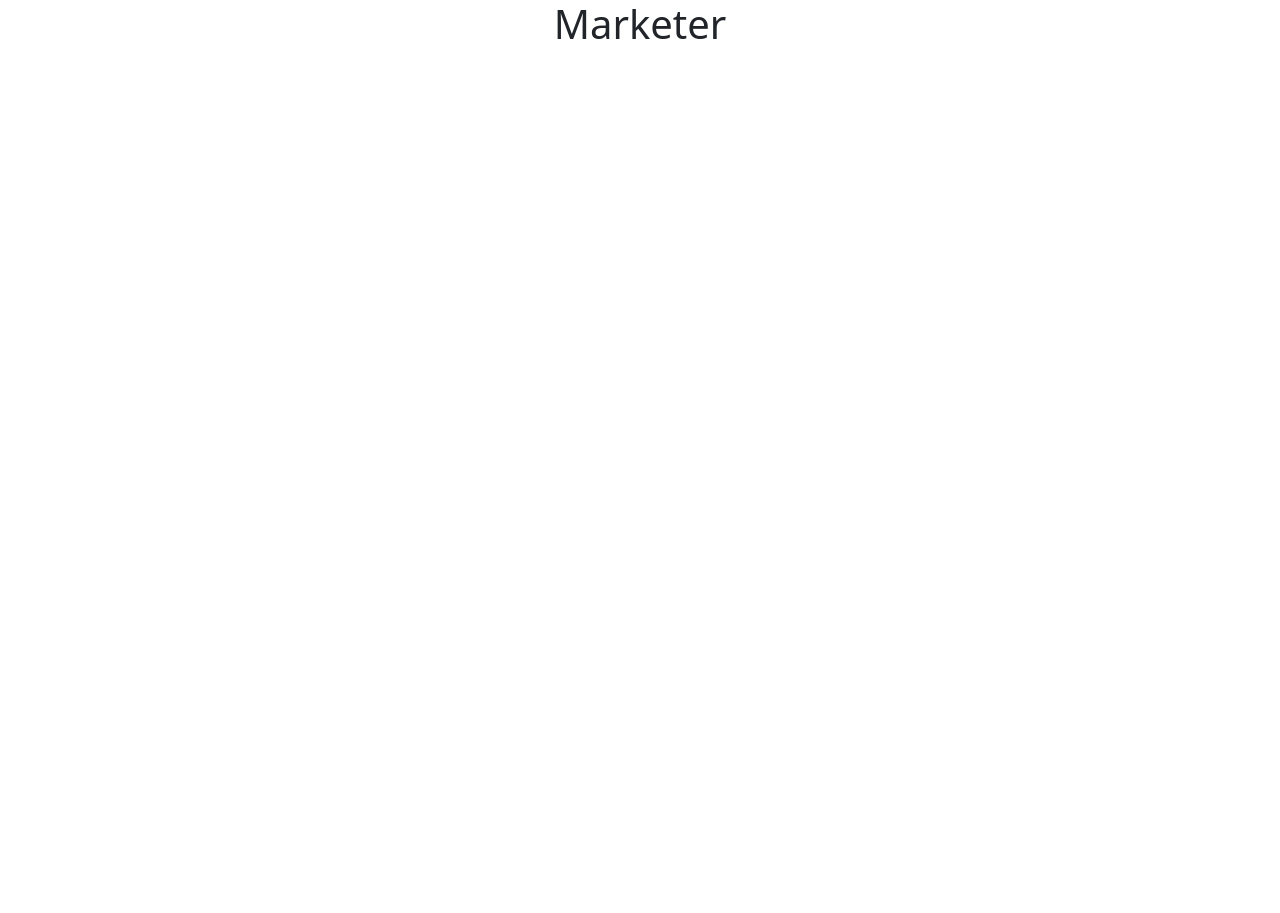
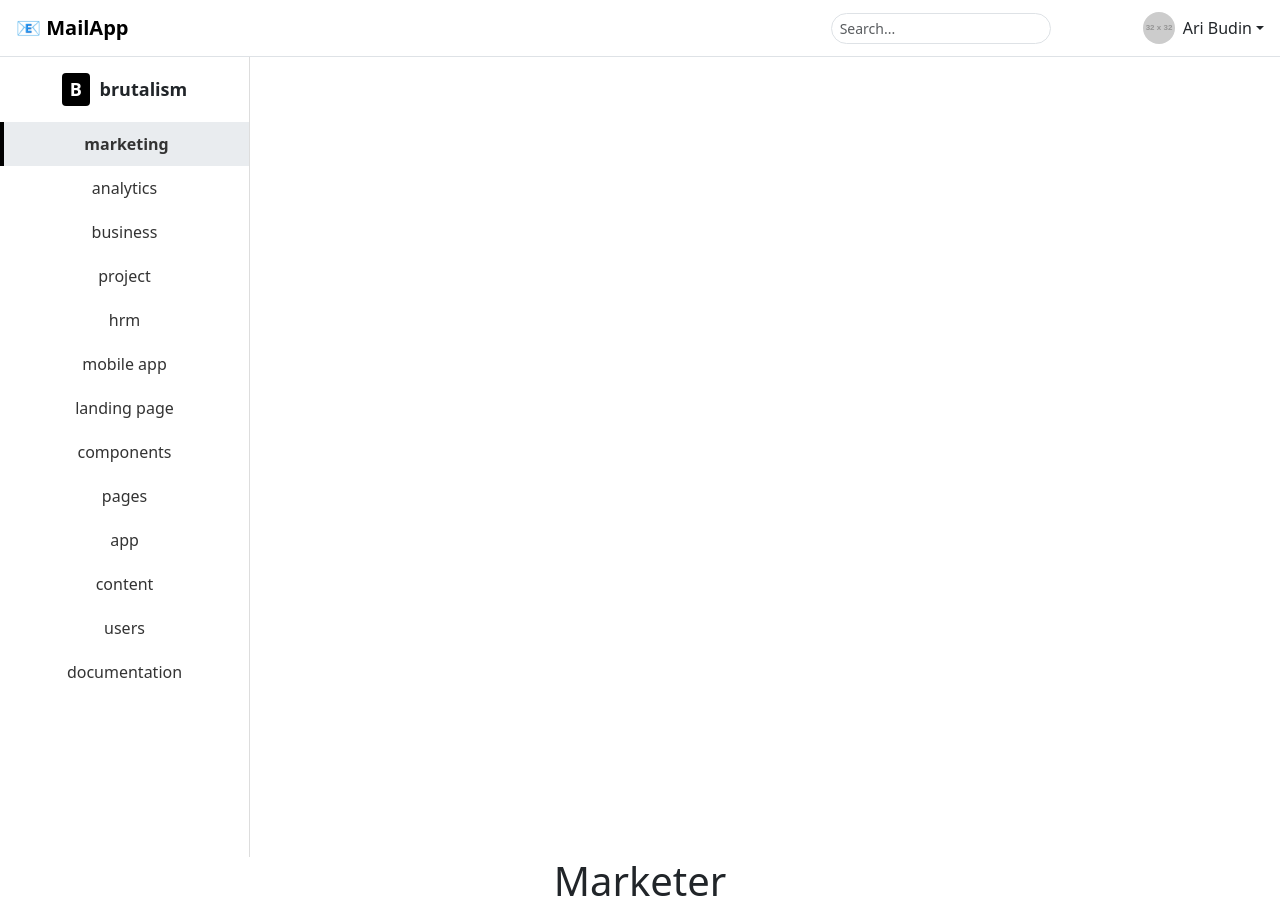
Before and after one commit to mckent05/Habari_EmailDashboard, a React (Create React App) app: page / in a window 1280 px wide. Before the commit the page ends 800 px from the top, so only its background shows below. Built offline with nearby package versions, Linux system fonts and the light colour scheme; sample sign-in values are in the browser's storage.

Commit message:
added sidenav

```diff
--- a/package.json
+++ b/package.json
@@ -9,7 +9,8 @@
     "@testing-library/react": "^16.3.0",
     "@testing-library/user-event": "^13.5.0",
     "axios": "^1.12.2",
-    "bootstrap": "^5.3.7",
+    "bootstrap": "^5.3.8",
+    "bootstrap-icons": "^1.13.1",
     "cra-template": "1.3.0",
     "react": "^19.1.1",
     "react-dom": "^19.1.1",
--- a/src/AppLayout.js
+++ b/src/AppLayout.js
@@ -1,6 +1,7 @@
 import React from 'react'
 import { useSelector } from 'react-redux';
 import { Navigate, Outlet } from "react-router-dom";
+import NavBar from './components/navbar/NavBar';
 
 const AppLayout = () => {
   const { isSignedIn } = useSelector((state) => state.auth)
@@ -10,6 +11,7 @@ const AppLayout = () => {
   }
   return (
     <div>
+      <NavBar />
       <Outlet />
     </div>
   )
--- /dev/null
+++ b/src/components/navbar/NavBar.js
@@ -0,0 +1,14 @@
+import React from 'react'
+import Topbar from './TopBar'
+import Sidebar from './SideBar'
+
+const NavBar = () => {
+  return (
+    <div>
+      <Topbar />
+      <Sidebar />
+    </div>
+  )
+}
+
+export default NavBar
--- /dev/null
+++ b/src/components/navbar/SideBar.js
@@ -0,0 +1,58 @@
+import React, { useState, useEffect } from "react";
+import navLinks from "./links";
+import "./sidebar.css";
+
+const Sidebar = () => {
+  const [activeParent, setActiveParent] = useState("marketing");
+  const [activeChild, setActiveChild] = useState("");
+
+  const handleParentClick = (parent) => {
+    setActiveParent(parent);
+    setActiveChild("");
+  };
+
+  const handleChildClick = (e, child) => {
+    e.stopPropagation();
+    setActiveChild(child);
+  };
+
+  return (
+    <nav className="sidenav">
+      <div className="brand px-3 py-3">
+        <span className="logo">B</span> brutalism
+      </div>
+      <ul className="nav flex-column">
+        {navLinks.map((navLink) => (
+          <li
+            key={navLink.pathName}
+            className={`nav-item ${
+              activeParent === navLink.pathName ? "active-parent" : ""
+            }`}
+            onClick={() => handleParentClick(navLink.pathName)}
+          >
+            <span className="nav-link">{navLink.pathName}</span>
+
+            {activeParent === navLink.pathName &&
+              navLink.subLinks.length > 0 && (
+                <ul className="nav flex-column ms-3">
+                  {navLink.subLinks.map((link) => (
+                    <li
+                      key={link}
+                      className={`nav-item ${
+                        activeChild === link ? "active-child" : ""
+                      }`}
+                      onClick={(e) => handleChildClick(e, link)}
+                    >
+                      <span className="nav-link">{link}</span>
+                    </li>
+                  ))}
+                </ul>
+              )}
+          </li>
+        ))}
+      </ul>
+    </nav>
+  );
+};
+
+export default Sidebar;
--- /dev/null
+++ b/src/components/navbar/TopBar.js
@@ -0,0 +1,91 @@
+import React from "react";
+
+const Topbar = () => {
+  return (
+    <nav className="navbar navbar-expand-lg navbar-light bg-white border-bottom px-3">
+      <button
+        className="btn btn-outline-secondary d-md-none me-2"
+        type="button"
+        data-bs-toggle="offcanvas"
+        data-bs-target="#mobileSidebar"
+        aria-controls="mobileSidebar"
+      >
+        <i className="bi bi-list"></i>
+      </button>
+
+      <a className="navbar-brand fw-bold" href="#">
+        📧 MailApp
+      </a>
+
+      <button
+        className="navbar-toggler"
+        type="button"
+        data-bs-toggle="collapse"
+        data-bs-target="#topbarNav"
+      >
+        <span className="navbar-toggler-icon"></span>
+      </button>
+
+      <div className="collapse navbar-collapse" id="topbarNav">
+        <form className="ms-auto d-flex my-2 my-lg-0">
+          <input
+            className="form-control form-control-sm me-2"
+            type="search"
+            placeholder="Search..."
+            aria-label="Search"
+          />
+        </form>
+
+        <ul className="navbar-nav ms-3 align-items-center">
+          <li className="nav-item me-2">
+            <button className="btn btn-link text-dark">
+              <i className="bi bi-bell"></i>
+            </button>
+          </li>
+          <li className="nav-item me-2">
+            <button className="btn btn-link text-dark">
+              <i className="bi bi-gear"></i>
+            </button>
+          </li>
+          <li className="nav-item dropdown">
+            <a
+              href="#"
+              className="d-flex align-items-center text-dark text-decoration-none dropdown-toggle"
+              id="profileDropdown"
+              data-bs-toggle="dropdown"
+            >
+              <img
+                src="https://via.placeholder.com/32"
+                alt="profile"
+                className="rounded-circle me-2"
+              />
+              <span>Ari Budin</span>
+            </a>
+            <ul className="dropdown-menu dropdown-menu-end">
+              <li>
+                <a className="dropdown-item" href="#">
+                  Profile
+                </a>
+              </li>
+              <li>
+                <a className="dropdown-item" href="#">
+                  Settings
+                </a>
+              </li>
+              <li>
+                <hr className="dropdown-divider" />
+              </li>
+              <li>
+                <a className="dropdown-item" href="#">
+                  Logout
+                </a>
+              </li>
+            </ul>
+          </li>
+        </ul>
+      </div>
+    </nav>
+  );
+};
+
+export default Topbar;
--- /dev/null
+++ b/src/components/navbar/links.js
@@ -0,0 +1,69 @@
+const navLinks = [
+  {
+    logo: "",
+    pathName: "marketing",
+    subLinks: [],
+  },
+  {
+    logo: "",
+    pathName: "analytics",
+    subLinks: [],
+  },
+  {
+    logo: "",
+    pathName: "business",
+    subLinks: [],
+  },
+  {
+    logo: "",
+    pathName: "project",
+    subLinks: [],
+  },
+  {
+    logo: "",
+    pathName: "hrm",
+    subLinks: [],
+  },
+  {
+    logo: "",
+    pathName: "mobile app",
+    subLinks: [],
+  },
+  {
+    logo: "",
+    pathName: "landing page",
+    subLinks: [],
+  },
+  {
+    logo: "",
+    pathName: "components",
+    subLinks: [],
+  },
+  {
+    logo: "",
+    pathName: "pages",
+    subLinks: [],
+  },
+  {
+    logo: "",
+    pathName: "app",
+    subLinks: ["calendar", "email", "invoice", "charts", "widgets"],
+  },
+  {
+    logo: "",
+    pathName: "content",
+    subLinks: [],
+  },
+  {
+    logo: "",
+    pathName: "users",
+    subLinks: [],
+  },
+  {
+    logo: "",
+    pathName: "documentation",
+    subLinks: [],
+  },
+];
+
+export default navLinks
--- /dev/null
+++ b/src/components/navbar/sidebar.css
@@ -0,0 +1,51 @@
+.sidenav {
+  width: 250px;
+  min-height: 100vh;
+  background-color: #fff;
+  border-right: 1px solid #ddd;
+}
+
+.brand {
+  font-weight: bold;
+  font-size: 18px;
+}
+
+.logo {
+  display: inline-block;
+  background: #000;
+  color: #fff;
+  font-weight: bold;
+  padding: 3px 8px;
+  margin-right: 5px;
+  border-radius: 4px;
+}
+
+.sidenav .nav-link {
+  color: #333;
+  padding: 10px 20px;
+  cursor: pointer;
+}
+
+.sidenav .nav-link:hover {
+  background-color: #f1f1f1;
+}
+
+.active-parent > .nav-link {
+  background-color: #e9ecef;
+  font-weight: bold;
+  border-left: 4px solid #000;
+}
+
+.active-child > .nav-link {
+  background-color: #dcdcdc;
+  font-weight: bold;
+  border-left: 4px solid #000;
+}
+
+.navbar input {
+  border-radius: 20px;
+}
+
+.navbar .btn-link {
+  color: #333;
+}
```
Also changed, not shown: src/components/navbar/SideContent.js (added, +94 -0 lines), 1 other file (tests, documents, lock files or other folders).
